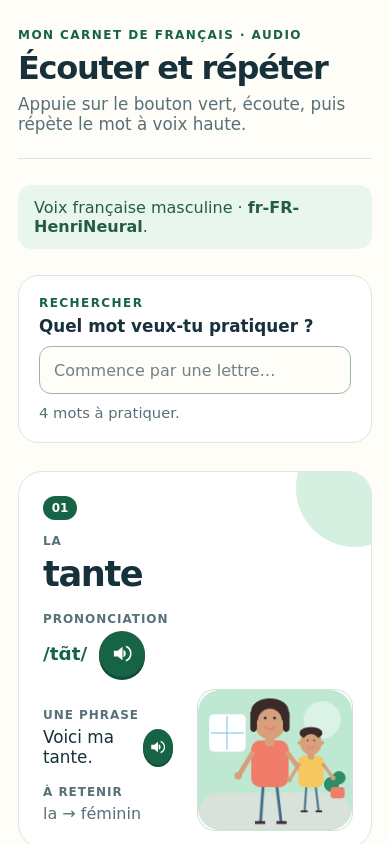
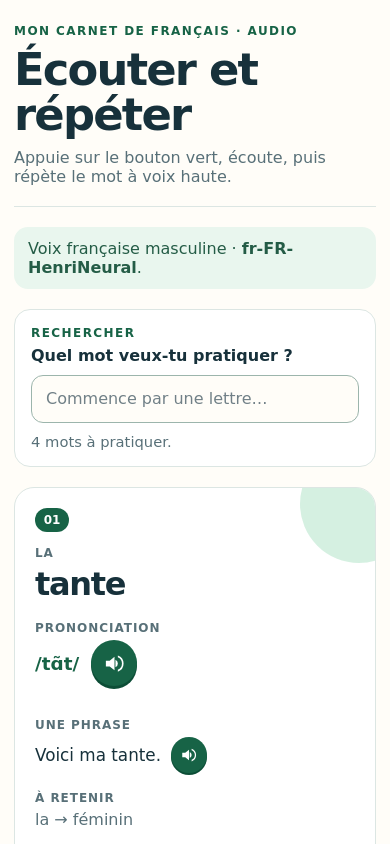
Before and after one commit to sulbaranjc/carnet-francais, a website with bundled scripts: page index.html in a window 390 px wide. Shown: the top 844 px of the page. Built offline with nearby package versions, Linux system fonts and the light colour scheme.

Commit message:
feat(ui): adapt vocabulary cards for tablets and phones

```diff
--- a/assets/css/main.css
+++ b/assets/css/main.css
@@ -210,10 +210,27 @@ h2 {
   font-size: 0.9rem;
 }
 
-@media (max-width: 650px) {
-  .site-shell { padding: 28px 18px 44px; }
+@media (max-width: 820px) {
+  .site-shell { padding: 36px 24px 56px; }
   .vocabulary-grid { grid-template-columns: 1fr; }
-  .vocabulary-card { min-height: 275px; }
+  .vocabulary-card { min-height: 300px; }
+}
+
+@media (max-width: 520px) {
+  body { min-width: 0; }
+  .site-shell { padding: 24px 14px 40px; }
+  .site-header { margin-bottom: 20px; padding-bottom: 20px; }
+  h1 { font-size: clamp(2rem, 12vw, 2.8rem); }
+  h2 { font-size: 2rem; }
+  .intro { font-size: 1rem; }
+  .voice-note { margin: 20px 0; padding: 12px 14px; }
+  .search-panel { margin-bottom: 20px; padding: 16px; border-radius: 16px; }
+  .search-label { font-size: 1rem; }
+  .vocabulary-grid { gap: 16px; }
+  .vocabulary-card { min-height: 0; padding: 20px; border-radius: 20px; }
+  .sentence-row { max-width: 100%; }
+  .scene { position: static; width: min(100%, 260px); height: auto; aspect-ratio: 11 / 10; margin: 18px auto 0; display: block; }
+  .site-footer { margin-top: 28px; }
 }
 
 @media (prefers-reduced-motion: reduce) {
--- a/package.json
+++ b/package.json
@@ -5,7 +5,8 @@
   "scripts": {
     "test:js": "node --test tests/vocabulary.test.mjs",
     "test:data": "python3 tests/test_vocabulary_data.py",
+    "test:responsive": "python3 tests/test_responsive_css.py",
     "test:static": "python3 tests/validate_static_site.py",
-    "test": "npm run test:js && npm run test:data && npm run test:static"
+    "test": "npm run test:js && npm run test:data && npm run test:responsive && npm run test:static"
   }
 }
```
Also changed, not shown: 1 other file.
